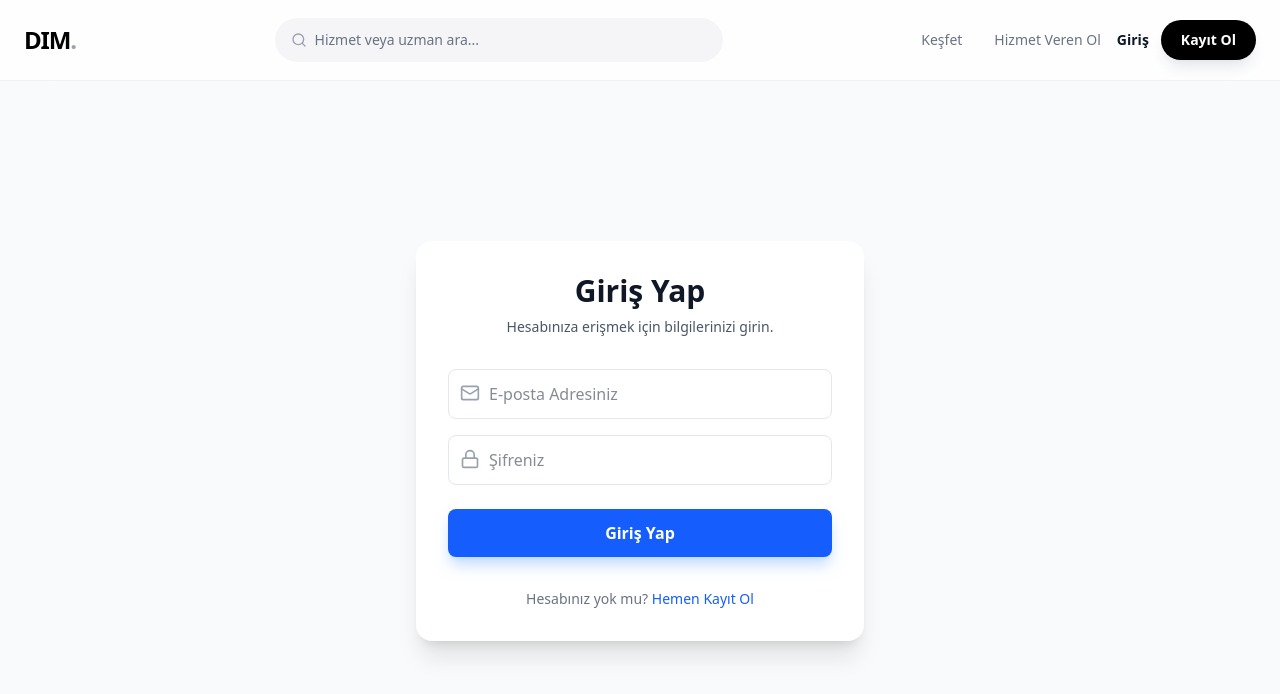
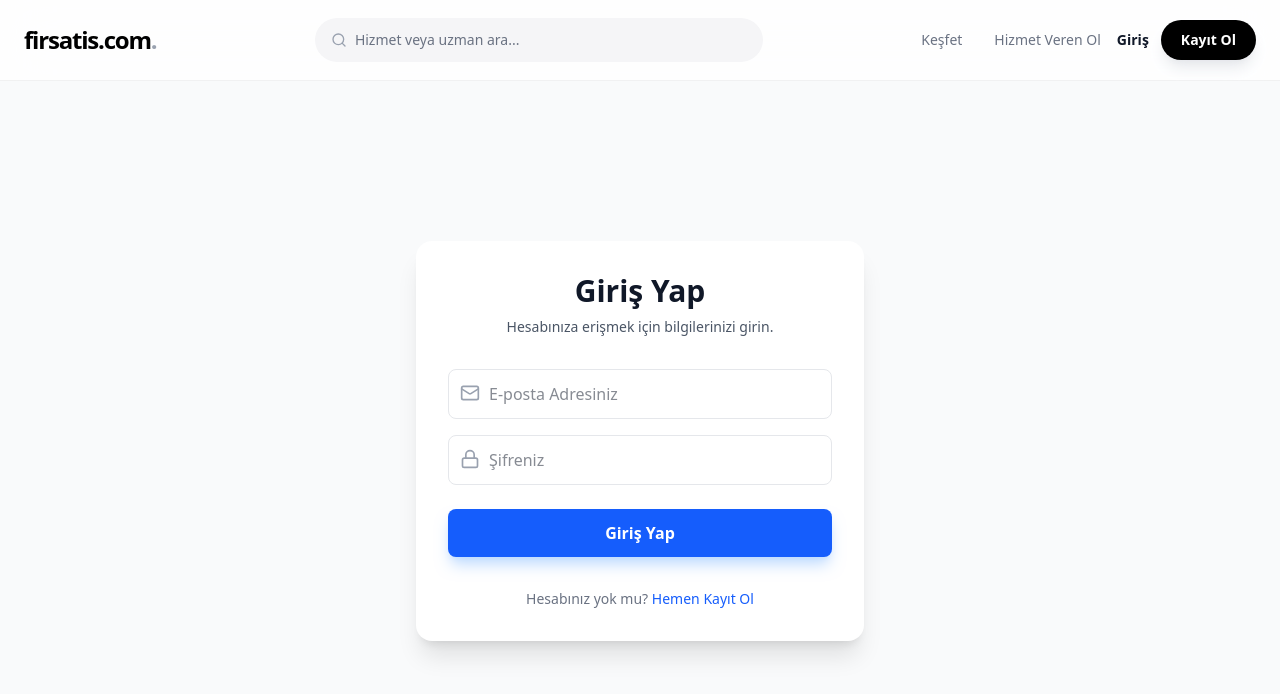
Before and after one commit to yunuscecen/service-marketplace, a React app in the folder frontend/: page /login in a window 1280 px wide. Shown: the top 694 px of the page. Built offline with nearby package versions, Linux system fonts and the light colour scheme; no server answers; the HTML template or start-up script is replaced by a standard one.

Commit message:
navbar + footer güncellendi

```diff
--- a/frontend/src/components/Navbar.jsx
+++ b/frontend/src/components/Navbar.jsx
@@ -21,7 +21,7 @@ const Navbar = () => {
         {/* 1. LOGO */}
         <Link to="/" className="flex items-center gap-2 group">
           <div className="text-2xl font-semibold tracking-tighter text-black group-hover:opacity-70 transition-opacity">
-            DIM<span className="text-gray-400">.</span>
+            firsatis.com<span className="text-gray-400">.</span>
           </div>
         </Link>
 
--- a/frontend/src/pages/Home.jsx
+++ b/frontend/src/pages/Home.jsx
@@ -287,7 +287,7 @@ const Home = () => {
       {/* --- FOOTER --- */}
       <footer className="max-w-7xl mx-auto py-24 px-6 border-t border-slate-100 flex flex-col md:flex-row justify-between items-center gap-12">
         <div className="text-3xl font-black tracking-tighter uppercase text-slate-900 italic-none">
-          Service<span className="text-[#c9ff2a]">.</span>hub
+          firsatis.com
         </div>
         <div className="flex gap-12 text-[11px] font-black uppercase tracking-widest text-slate-400">
           <Link to="/" className="hover:text-black">
```
